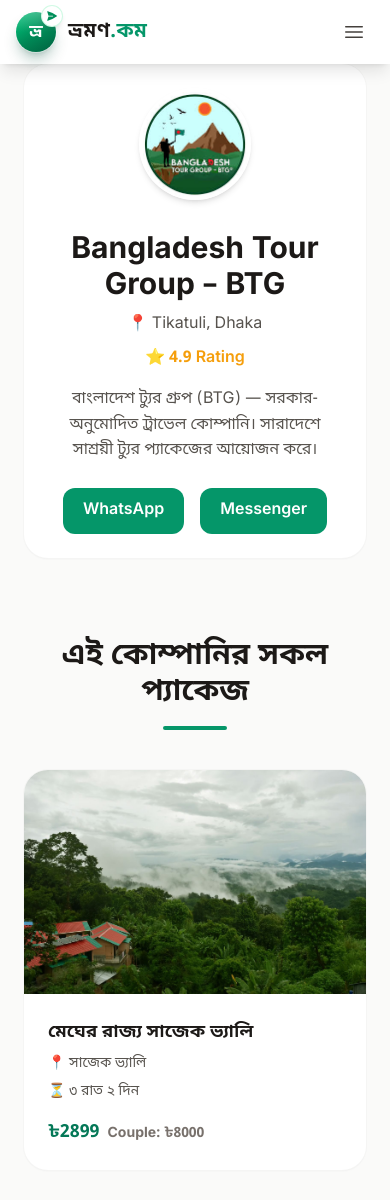
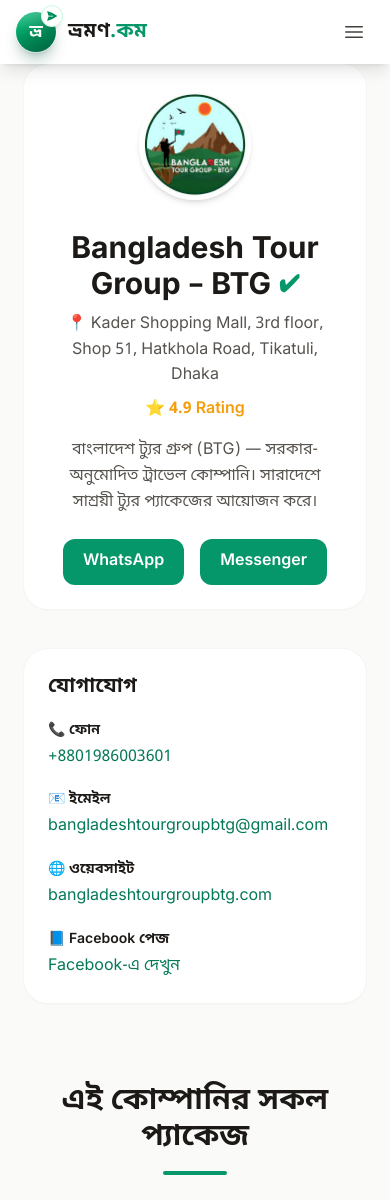
Before and after one commit to diu-shpranto/bhromondotcom, a React (Create React App) app: page /company/1 in a window 390 px wide. Shown: the top 1200 px of the page. Built offline with nearby package versions, Linux system fonts and the light colour scheme.

Commit message:
Company pages: add Dur Jatra + SAVARIAN logos, fix BTG contact, 2nd phones, clickable contact section

```diff
--- a/src/data/companiesData.js
+++ b/src/data/companiesData.js
@@ -11,17 +11,19 @@ const companiesData = [
 
     contact: {
       phone: "+8801986003601",
-      email: "info@bangladeshtourgroupbtg.com",
-      whatsapp: "https://wa.me/8801986003601",
+      email: "bangladeshtourgroupbtg@gmail.com",
+      whatsapp: "https://wa.me/8801886943888",
       messenger: "https://m.me/bangladeshtourgroupbtg2.0",
       facebookPage: "https://www.facebook.com/bangladeshtourgroupbtg2.0",
       facebookGroup: "https://www.facebook.com/groups/bangladeshtourgroupbtg",
+      website: "https://bangladeshtourgroupbtg.com",
     },
 
-    location: "Tikatuli, Dhaka",
+    location: "Kader Shopping Mall, 3rd floor, Shop 51, Hatkhola Road, Tikatuli, Dhaka",
     logo: "/images/company/btg/logo.jpg",
     phone: "+8801986003601",
-    email: "info@bangladeshtourgroupbtg.com",
+    email: "bangladeshtourgroupbtg@gmail.com",
+    website: "https://bangladeshtourgroupbtg.com",
     facebook: "https://www.facebook.com/bangladeshtourgroupbtg2.0",
 
     // 🔥 relation
@@ -30,7 +32,7 @@ const companiesData = [
       "saintmartin",
       "sajek",
       "bandarban",
-      "sreemangal",
+      "rangamati",
       "sundarban"
     ]
   },
@@ -47,6 +49,7 @@ const companiesData = [
 
     contact: {
       phone: "+8801533096809",
+      phone2: "+8801601096806",
       email: "vromonbaritravelgroup@gmail.com",
       whatsapp: "https://wa.me/8801533096809",
       messenger: "https://m.me/100083138951935",
@@ -58,13 +61,17 @@ const companiesData = [
       "Saydabad Super Market, Dhaka",
     logo: "/images/company/vromonbari/logo.jpg",
     phone: "+8801533096809",
+    phone2: "+8801601096806",
     email: "vromonbaritravelgroup@gmail.com",
     facebook: "https://www.facebook.com/profile.php?id=100083138951935",
 
     destinations: [
       "coxsbazar",
+      "saintmartin",
+      "sylhet",
       "bandarban",
-      "sajek"
+      "rangamati",
+      "sreemangal"
     ]
   },
 
@@ -86,6 +93,7 @@ const companiesData = [
     },
 
     location: "RH Home Centre, Green Road, Farmgate, Dhaka",
+    logo: "/images/company/durjatra/logo.jpg",
     phone: "+8801907780410",
     email: "durjatra.bd@gmail.com",
     website: "https://durjatratravels.com",
@@ -103,17 +111,20 @@ const companiesData = [
     verified: false,
 
     description:
-      "সাভারিয়ান ট্যুর এন্ড ট্রাভেল গ্রুপ — সাভারভিত্তিক ট্রাভেল কোম্পানি। কক্সবাজার, শ্রীমঙ্গল আর সেন্টমার্টিনের বাজেট ট্যুর আয়োজন করে।",
+      "সাভারিয়ান ট্যুর এন্ড ট্রাভেল গ্রুপ — সাভারভিত্তিক ট্রাভেল কোম্পানি (সাভার, পল্লী বিদ্যুৎ ও ধামরাইয়ে ৩টি অফিস)। কক্সবাজার, শ্রীমঙ্গল আর সেন্টমার্টিনের বাজেট ট্যুর আয়োজন করে।",
 
     contact: {
       phone: "+8801819466681",
+      phone2: "+8801635023478",
       email: "ahripon32@gmail.com",
       whatsapp: "https://wa.me/8801819466681",
       facebookPage: "https://www.facebook.com/Savariantourgroup01"
     },
 
     location: "Savar, Dhaka",
+    logo: "/images/company/savarian/logo.jpg",
     phone: "+8801819466681",
+    phone2: "+8801635023478",
     email: "ahripon32@gmail.com",
     facebook: "https://www.facebook.com/Savariantourgroup01",
 
--- a/src/pages/CompanyProfilePage.jsx
+++ b/src/pages/CompanyProfilePage.jsx
@@ -47,6 +47,9 @@ const CompanyProfilePage = () => {
           <div className="flex-1 text-center md:text-left">
             <h1 className="text-3xl md:text-4xl font-bold text-stone-900 mb-2">
               {company.name}
+              {company.verified && (
+                <span className="text-emerald-600 text-2xl ml-2 align-middle">✔</span>
+              )}
             </h1>
 
             <p className="text-stone-600 mb-2">
@@ -93,6 +96,54 @@ const CompanyProfilePage = () => {
 
         </div>
       </div>
+
+      {/* ================= CONTACT ================= */}
+      {(company.contact?.phone || company.phone || company.contact?.email || company.email || company.contact?.website || company.website || company.contact?.facebookPage || company.facebook) && (
+        <div className="max-w-7xl mx-auto px-6 pt-10">
+          <div className="bg-white rounded-3xl ring-1 ring-stone-100 shadow-sm p-6 md:p-8">
+            <h2 className="text-xl font-bold text-stone-900 mb-5">যোগাযোগ</h2>
+            <div className="grid sm:grid-cols-2 gap-5 text-stone-600">
+              {(company.contact?.phone || company.phone) && (
+                <div>
+                  <p className="text-sm font-semibold text-stone-900 mb-1">📞 ফোন</p>
+                  <a href={`tel:${company.contact?.phone || company.phone}`} className="block text-emerald-700 hover:underline break-all">
+                    {company.contact?.phone || company.phone}
+                  </a>
+                  {(company.contact?.phone2 || company.phone2) && (
+                    <a href={`tel:${company.contact?.phone2 || company.phone2}`} className="block text-emerald-700 hover:underline break-all">
+                      {company.contact?.phone2 || company.phone2}
+                    </a>
+                  )}
+                </div>
+              )}
+              {(company.contact?.email || company.email) && (
+                <div>
+                  <p className="text-sm font-semibold text-stone-900 mb-1">📧 ইমেইল</p>
+                  <a href={`mailto:${company.contact?.email || company.email}`} className="block text-emerald-700 hover:underline break-all">
+                    {company.contact?.email || company.email}
+                  </a>
+                </div>
+              )}
+              {(company.contact?.website || company.website) && (
+                <div>
+                  <p className="text-sm font-semibold text-stone-900 mb-1">🌐 ওয়েবসাইট</p>
+                  <a href={company.contact?.website || company.website} target="_blank" rel="noreferrer" className="block text-emerald-700 hover:underline break-all">
+                    {(company.contact?.website || company.website).replace(/^https?:\/\//, "")}
+                  </a>
+                </div>
+              )}
+              {(company.contact?.facebookPage || company.facebook) && (
+                <div>
+                  <p className="text-sm font-semibold text-stone-900 mb-1">📘 Facebook পেজ</p>
+                  <a href={company.contact?.facebookPage || company.facebook} target="_blank" rel="noreferrer" className="block text-emerald-700 hover:underline break-all">
+                    Facebook-এ দেখুন
+                  </a>
+                </div>
+              )}
+            </div>
+          </div>
+        </div>
+      )}
 
       {/* ================= PACKAGE SECTION ================= */}
       <div className="max-w-7xl mx-auto px-6 pt-20">
```
